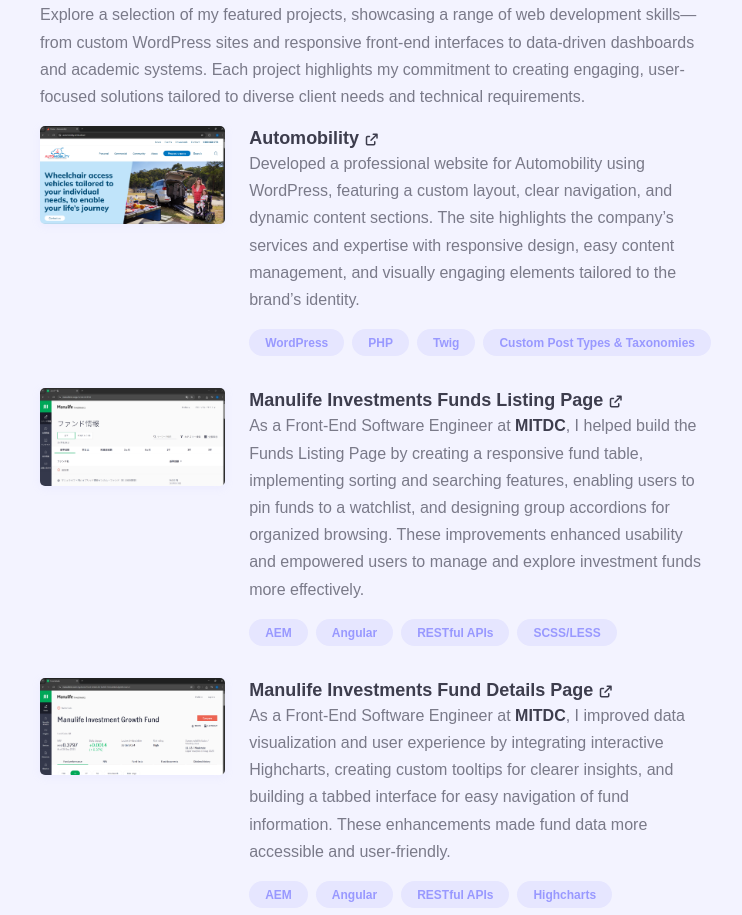
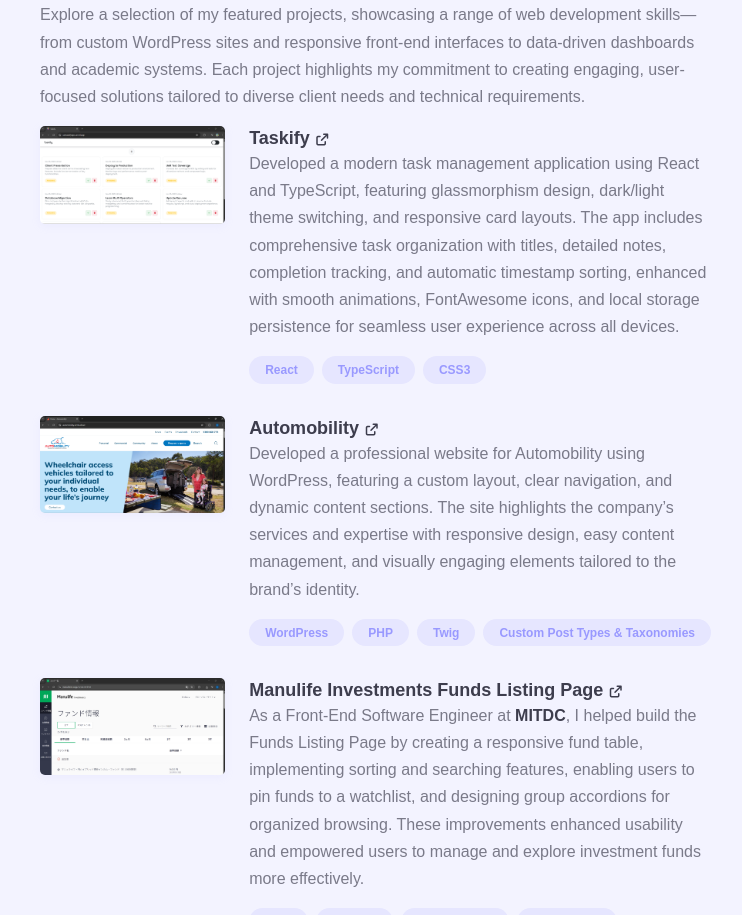
Before and after one commit to Inesiaaa/sia, an Angular app: page / in a window 1280 px wide. Shown: the part 1160-2075 px from the top of the page, without its empty margins (520-1262 px from the left). Built offline with nearby package versions, Linux system fonts and the light colour scheme; a web font is replaced by a local one.

Commit message:
feature/portfolio-v8 - Added new project (taskify)

```diff
--- a/src/app/featured-projects/featured-projects.component.html
+++ b/src/app/featured-projects/featured-projects.component.html
@@ -4,7 +4,22 @@
             <p>Explore a selection of my featured projects, showcasing a range of web development skills—from custom WordPress sites and responsive front-end interfaces to data-driven dashboards and academic systems. Each project highlights my commitment to creating engaging, user-focused solutions tailored to diverse client needs and technical requirements.</p>
             <div class="projects-grid">
                 <div class="project-card">
-                    <img src="assets/projects/automobility.png" alt="Project 1" class="project-image">
+                    <img src="assets/projects/taskify.png" alt="Taskify" class="project-image">
+                    <div class="project-info">
+                        <a href="https://usetaskifyapp.vercel.app/" class="highlight">
+                            Taskify
+                            <i class="fa-solid fa-arrow-up-right-from-square"></i>
+                        </a>
+                        <p>Developed a modern task management application using React and TypeScript, featuring glassmorphism design, dark/light theme switching, and responsive card layouts. The app includes comprehensive task organization with titles, detailed notes, completion tracking, and automatic timestamp sorting, enhanced with smooth animations, FontAwesome icons, and local storage persistence for seamless user experience across all devices.</p>
+                        <ul class="project-info-ul">
+                            <li>React</li>
+                            <li>TypeScript</li>
+                            <li>CSS3</li>
+                        </ul>
+                    </div>
+                </div>
+                <div class="project-card">
+                    <img src="assets/projects/automobility.png" alt="Automobility" class="project-image">
                     <div class="project-info">
                         <a href="https://automobility.kinsta.cloud/" class="highlight">
                             Automobility
@@ -20,7 +35,7 @@
                     </div>
                 </div>
                 <div class="project-card">
-                    <img src="assets/projects/jp-fund-listing-page.png" alt="Project 1" class="project-image">
+                    <img src="assets/projects/jp-fund-listing-page.png" alt="Manulife Investments Funds Listing Page" class="project-image">
                     <div class="project-info">
                         <a href="https://www.manulifeim.co.jp/funds.html/list" class="highlight">
                             Manulife Investments Funds Listing Page
@@ -36,7 +51,7 @@
                     </div>
                 </div>
                 <div class="project-card">
-                    <img src="assets/projects/my-fund-details-page.png" alt="Project 1" class="project-image">
+                    <img src="assets/projects/my-fund-details-page.png" alt="Manulife Investments Fund Details Page" class="project-image">
                     <div class="project-info">
                         <a href="https://www.manulifeim.com.my/funds/fund-details.fid-MAGF.html/details#performance" class="highlight">
                             Manulife Investments Fund Details Page
@@ -53,7 +68,7 @@
                     </div>
                 </div>
                 <div class="project-card">
-                    <img src="assets/projects/my-compare-funds-page.png" alt="Project 1" class="project-image">
+                    <img src="assets/projects/my-compare-funds-page.png" alt="Manulife Investments Compare Funds Page" class="project-image">
                     <div class="project-info">
                         <a href="https://www.manulifeim.com.my/funds/compare-funds.html/compare#MAGF" class="highlight">
                             Manulife Investments Compare Funds Page
@@ -70,7 +85,7 @@
                     </div>
                 </div>
                 <div class="project-card">
-                    <img src="assets/projects/maquinit.png" alt="Project 1" class="project-image">
+                    <img src="assets/projects/maquinit.png" alt="Maquinit Hot Springs" class="project-image">
                     <div class="project-info">
                         <a href="https://maquinithotsprings.com/" class="highlight">
                             Maquinit Hot Springs
@@ -84,7 +99,7 @@
                     </div>
                 </div>
                 <div class="project-card">
-                    <img src="assets/projects/april-son-photography.png" alt="Project 1" class="project-image">
+                    <img src="assets/projects/april-son-photography.png" alt="April Son Photography" class="project-image">
                     <div class="project-info">
                         <a href="https://aprilsonphotography.com/" class="highlight">
                             April Son Photography
```
Also changed, not shown: src/assets/projects/taskify.png (added).
